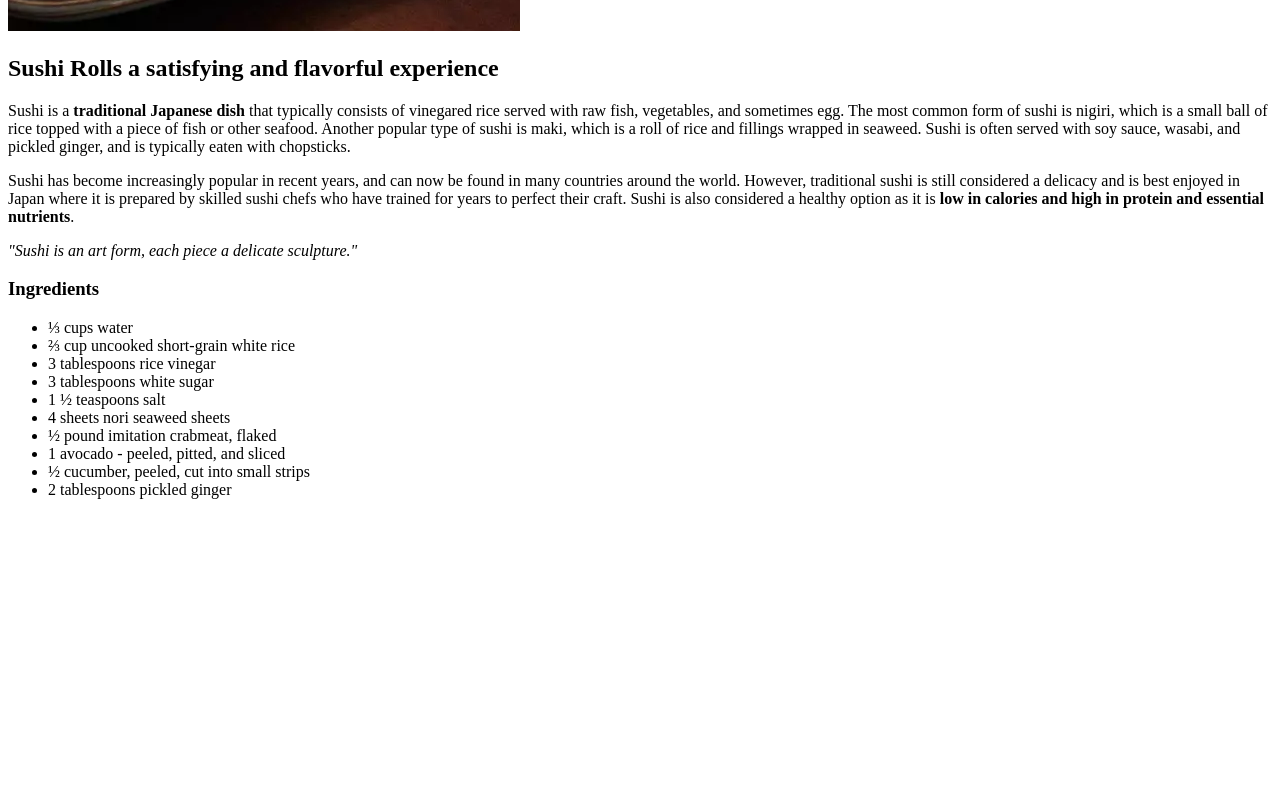
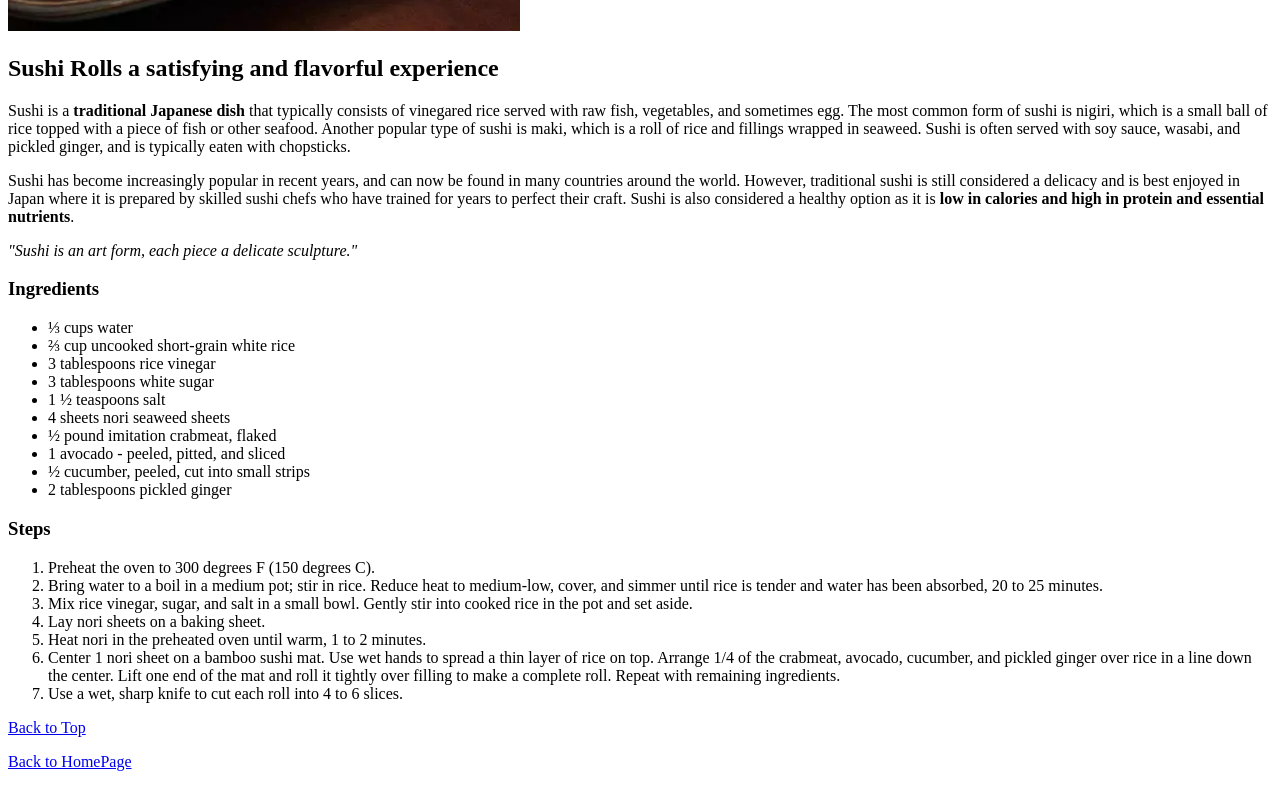
Before and after one commit to Kendo007/odin-recipes, a plain HTML site: page recipes/Sushi.html in a window 1280 px wide. Shown: the part 561-1348 px from the top of the page. Before the commit the page ends 1076 px from the top, so only its background shows below. Drawn offline with Linux system fonts and the light colour scheme.

Commit message:
see the sushi webpage completed

```diff
--- a/recipes/Sushi.html
+++ b/recipes/Sushi.html
@@ -46,6 +46,20 @@
         <li>½ cucumber, peeled, cut into small strips</li>
         <li>2 tablespoons pickled ginger</li>
     </ul>
+
+    <h3>Steps</h3>
+    <ol>
+        <li>Preheat the oven to 300 degrees F (150 degrees C).</li>
+        <li>Bring water to a boil in a medium pot; stir in rice. Reduce heat to medium-low, cover, and simmer until rice is tender and water has been absorbed, 20 to 25 minutes.</li>
+        <li>Mix rice vinegar, sugar, and salt in a small bowl. Gently stir into cooked rice in the pot and set aside.</li>
+        <li>Lay nori sheets on a baking sheet.</li>
+        <li>Heat nori in the preheated oven until warm, 1 to 2 minutes.</li>
+        <li>Center 1 nori sheet on a bamboo sushi mat. Use wet hands to spread a thin layer of rice on top. Arrange 1/4 of the crabmeat, avocado, cucumber, and pickled ginger over rice in a line down the center. Lift one end of the mat and roll it tightly over filling to make a complete roll. Repeat with remaining ingredients.</li>
+        <li>Use a wet, sharp knife to cut each roll into 4 to 6 slices.</li>
+    </ol>
+
+    <a href="./Sushi.html">Back to Top</a>
+    <p><a href="../index.html">Back to HomePage</a></p>
 </body>
 
 </html>
```
